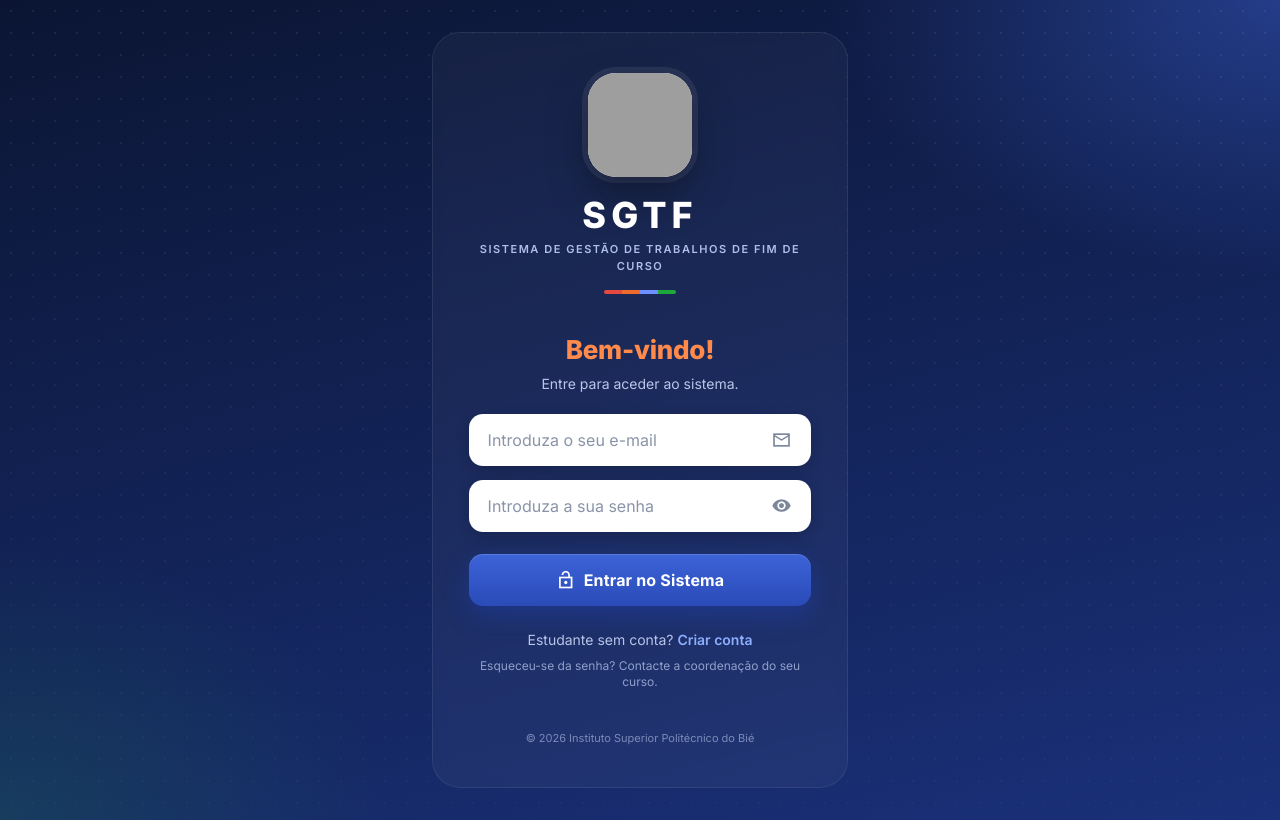
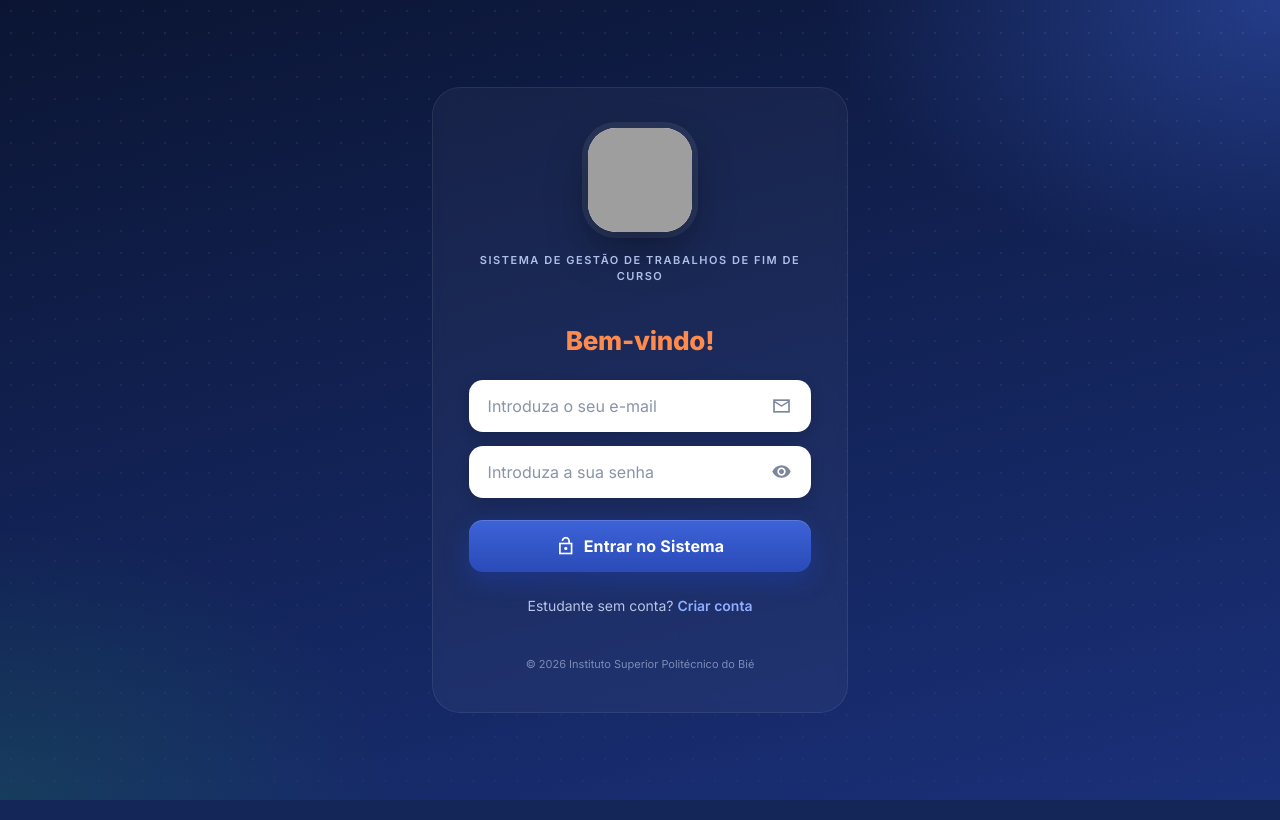
Before and after one commit to antoninoacuratech-programpython/tfc-system, a Django app: page / in a window 1280 px wide. Run offline with Django 5.2, Linux system fonts and the light colour scheme; some libraries are stand-ins or nearby versions; grey boxes are pictures that could not be loaded.

Commit message:
Login e registo simplificados: apenas logótipo, descrição do sistema e formulário
Co-Authored-By: Claude Opus 5.5 <noreply@anthropic.com>

```diff
--- a/templates/layouts/autenticacao.html
+++ b/templates/layouts/autenticacao.html
@@ -9,10 +9,8 @@
   <main class="sgtf-auth">
     <div class="sgtf-auth__panel">
       <div class="sgtf-auth__brand">
-        <img src="{% static 'imgs/icons/finalispbie.jpg' %}" alt="{{ INSTITUICAO_SIGLA }}" class="sgtf-auth__logo">
-        <p class="sgtf-auth__name">{{ SISTEMA_NOME }}</p>
-        <p class="sgtf-auth__tagline">{{ SISTEMA_DESCRICAO }}</p>
-        <span class="sgtf-auth__strip" aria-hidden="true"></span>
+        <img src="{% static 'imgs/icons/finalispbie.jpg' %}" alt="{{ SISTEMA_NOME }} · {{ INSTITUICAO_SIGLA }}" class="sgtf-auth__logo">
+        <p class="sgtf-auth__tagline mt-5">{{ SISTEMA_DESCRICAO }}</p>
       </div>
 
       {% block conteudo %}{% endblock %}
--- a/templates/usuarios/cadastro.html
+++ b/templates/usuarios/cadastro.html
@@ -4,7 +4,6 @@
 
 {% block conteudo %}
   <h1 class="sgtf-auth__title">Criar conta</h1>
-  <p class="sgtf-auth__subtitle">Registo de estudante. A coordenação activa a sua conta.</p>
 
   <div class="mt-5">{% include "partials/_mensagens.html" %}</div>
 
--- a/templates/usuarios/index.html
+++ b/templates/usuarios/index.html
@@ -4,7 +4,6 @@
 
 {% block conteudo %}
   <h1 class="sgtf-auth__title">Bem-vindo!</h1>
-  <p class="sgtf-auth__subtitle">Entre para aceder ao sistema.</p>
 
   <div class="mt-5">{% include "partials/_mensagens.html" %}</div>
 
@@ -39,5 +38,4 @@
   <p class="mt-6 text-center text-sm text-[#b9c6e8]">
     Estudante sem conta? <a href="{% url 'cadastro' %}" class="sgtf-auth-link">Criar conta</a>
   </p>
-  <p class="mt-2 text-center text-xs text-[#8fa0c9]">Esqueceu-se da senha? Contacte a coordenação do seu curso.</p>
 {% endblock %}
```
